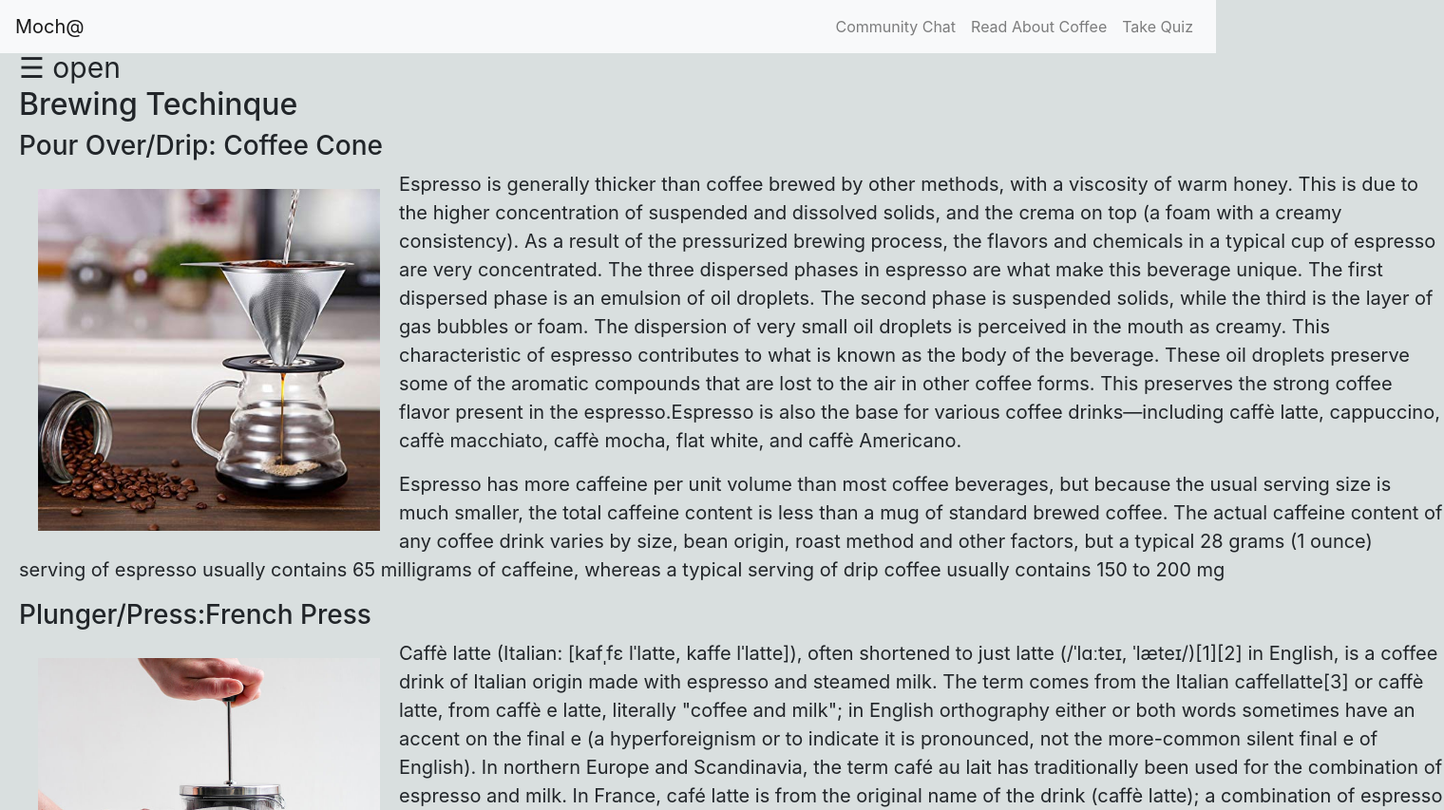
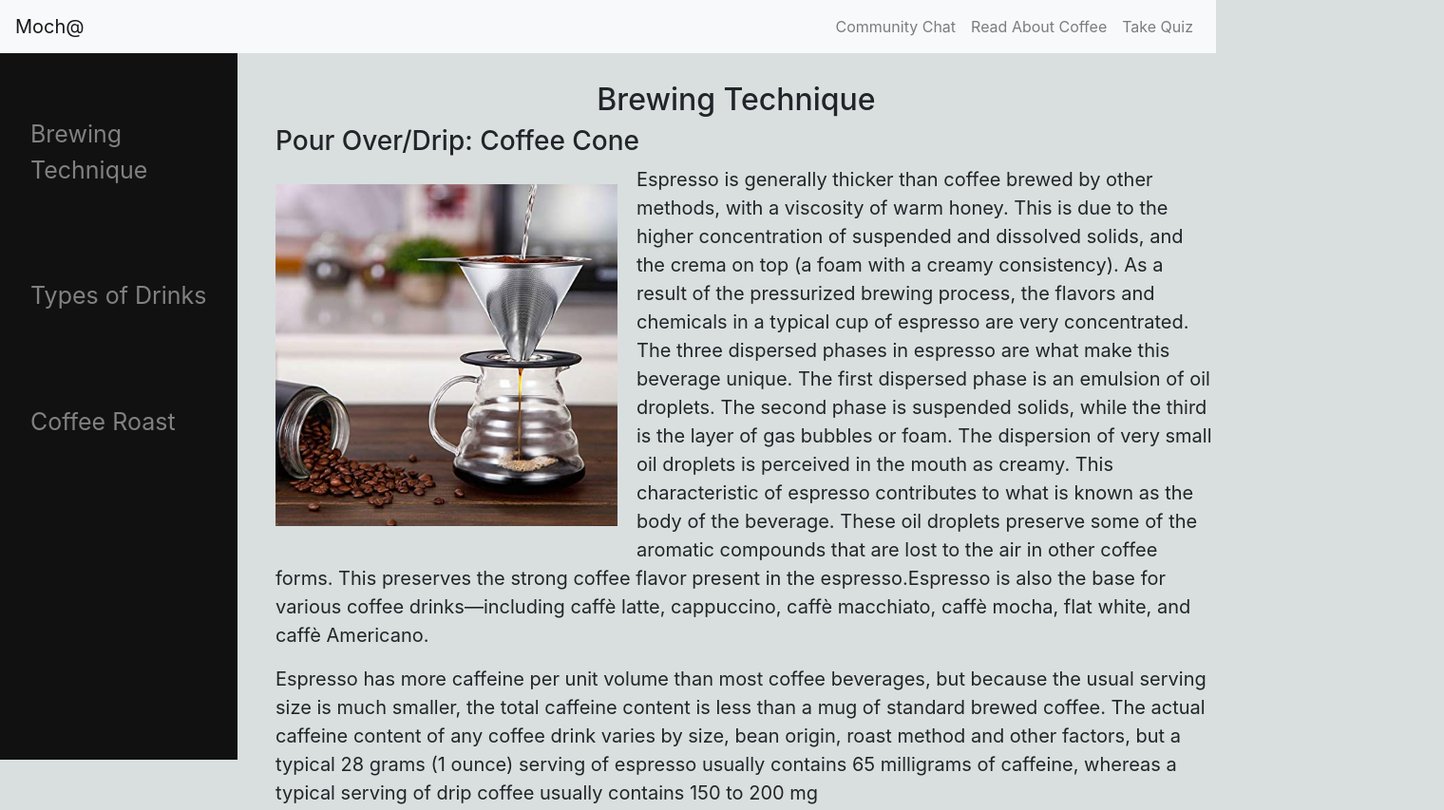
Before and after one commit to zliang22/CS422-Randomation-GR5, a plain HTML site: page gr5/techniques.html in a window 1280 px wide. Shown: the top 853 px of the page at 95% size, 1520 px wide, since content can reach past the window. Drawn offline with nearby package versions, Linux system fonts and the light colour scheme.

Commit message:
Zhao's update

```diff
--- a/gr5/techniques.html
+++ b/gr5/techniques.html
@@ -14,47 +14,36 @@ background-color: rgb(217, 223, 223) !important;
 }
 p {
   font-size: 20px;
+  margin-left: 20px;
 }
 
 .sidenav {
   height: 100%;
-  width: 0;
+  width: 250px;
   position: fixed;
-  z-index: 1;
   top: 0;
   left: 0;
   background-color: #111;
   overflow-x: hidden;
-  transition: 0.5s;
   padding-top: 60px;
 }
 
 .sidenav a {
+  margin-top:55px;
   padding: 8px 8px 8px 32px;
   text-decoration: none;
   font-size: 25px;
   color: #818181;
   display: block;
-  transition: 0.3s;
 }
 
 .sidenav a:hover {
   color: #f1f1f1;
 }
 
-.sidenav .closebtn {
-  position: absolute;
-  top: 0;
-  right: 25px;
-  font-size: 36px;
-  margin-left: 50px;
-}
-
-
 
 .content {
 background-color: rgb(217, 223, 223) !important;
-  width: 1500px;
   float: left;
   height: 100%;
   background-color: #fff;
@@ -63,9 +52,17 @@ background-color: rgb(217, 223, 223) !important;
   margin-left:20px;
 }
 
+h2{
+   text-align: center;
+}
+
+h3{
+ margin-left:20px;
+}
+
 
 #main {
-  transition: margin-left .5s;
+  margin-left:250px;
 }
 
 @media screen and (max-height: 450px) {
@@ -77,15 +74,16 @@ background-color: rgb(217, 223, 223) !important;
 <body>
 
 
+
+
 <div id="mySidenav" class="sidenav">
-  <a href="javascript:void(0)" class="closebtn" onclick="closeNav()">&times;</a>
-  <a href="techniques.html">Brewing Techinque</a>
+  <a href="techniques.html">Brewing Technique</a>
   <br>
   <a href="drinks.html">Types of Drinks</a>
   <br>
   <a href="roast.html">Coffee Roast</a>
 </div>
-<div id="main">
+
 	<nav class="navbar navbar-expand-sm navbar-light bg-light">
 		<a class="navbar-brand" href="index.html">Moch@</a>
 		<button class="navbar-toggler" data-toggle="collapse" data-target="#menu">
@@ -105,9 +103,13 @@ background-color: rgb(217, 223, 223) !important;
 			</ul>
 		</div>
 	</nav>
+
+<div id="main">
+
 	<div  class="content">
-	  <span style="font-size:30px;cursor:pointer" onclick="openNav()">&#9776; open</span>
-	  <h2>Brewing Techinque</h2>
+	  <br>
+	  <div>
+	  <h2>Brewing Technique</h2>
 
 		<h3>Pour Over/Drip: Coffee Cone</h3><img src="resources/pour.jpg" alt="Trulli" width="400" height="400"  style="float:left;padding:20px;">
 		<p>    Espresso is generally thicker than coffee brewed by other methods, with a viscosity
@@ -128,8 +130,11 @@ background-color: rgb(217, 223, 223) !important;
 		  typical 28 grams (1 ounce) serving of espresso usually contains 65 milligrams of caffeine, whereas a typical serving
 		  of drip coffee usually contains 150 to 200 mg
 		</p>
-		<tr>
-		<h3>Plunger/Press:French Press</h3><img src="resources/press.jpg" alt="Trulli" width="400" height="400"  style="float:left;padding:20px;">
+		</div>
+		<br>
+		<div>
+		<h3>Plunger/Press:French Press</h3>
+		<img src="resources/press.jpg" alt="Trulli" width="400" height="400"  style="float:left;padding:20px;">
 	    <p>
 			Caffè latte (Italian: [kafˌfɛ lˈlatte, kaffe lˈlatte]), often shortened to just latte
 			(/ˈlɑːteɪ, ˈlæteɪ/)[1][2] in English, is a coffee drink of Italian origin made with
@@ -152,6 +157,7 @@ background-color: rgb(217, 223, 223) !important;
 			typical 28 grams (1 ounce) serving of espresso usually contains 65 milligrams of caffeine, whereas a typical serving
 			of drip coffee usually contains 150 to 200 mg
 		</p>
+		</div>
 	  </div>
 
 
@@ -162,15 +168,7 @@ background-color: rgb(217, 223, 223) !important;
 </div>
 
 <script>
-function openNav() {
-  document.getElementById("mySidenav").style.width = "250px";
-  document.getElementById("main").style.marginLeft = "250px";
-}
 
-function closeNav() {
-  document.getElementById("mySidenav").style.width = "0";
-  document.getElementById("main").style.marginLeft= "0";
-}
 </script>
 
 </body>
```
Also changed, not shown: gr5/drinks.html (+23 -28 lines), gr5/roast.html (+24 -27 lines).
